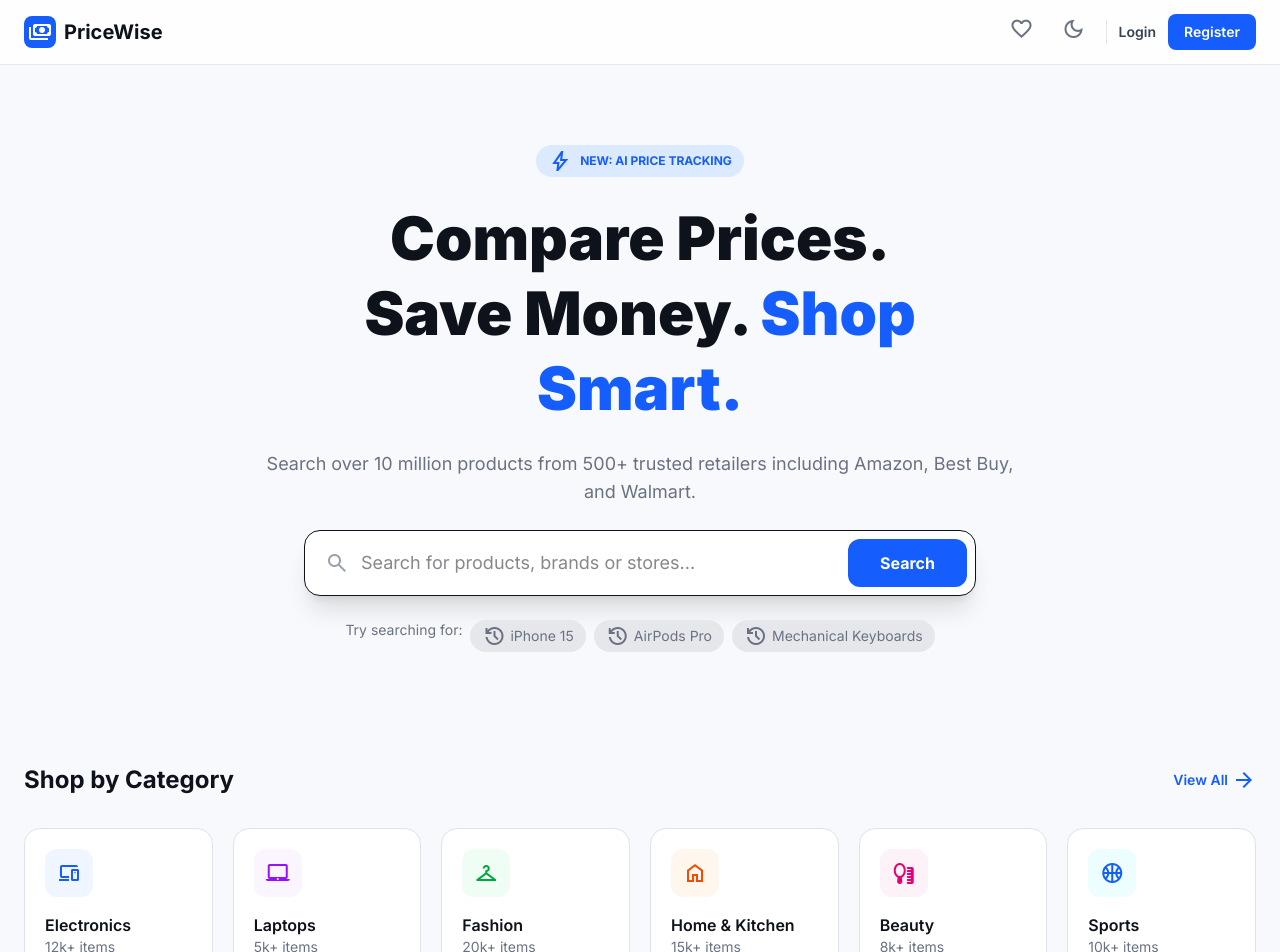
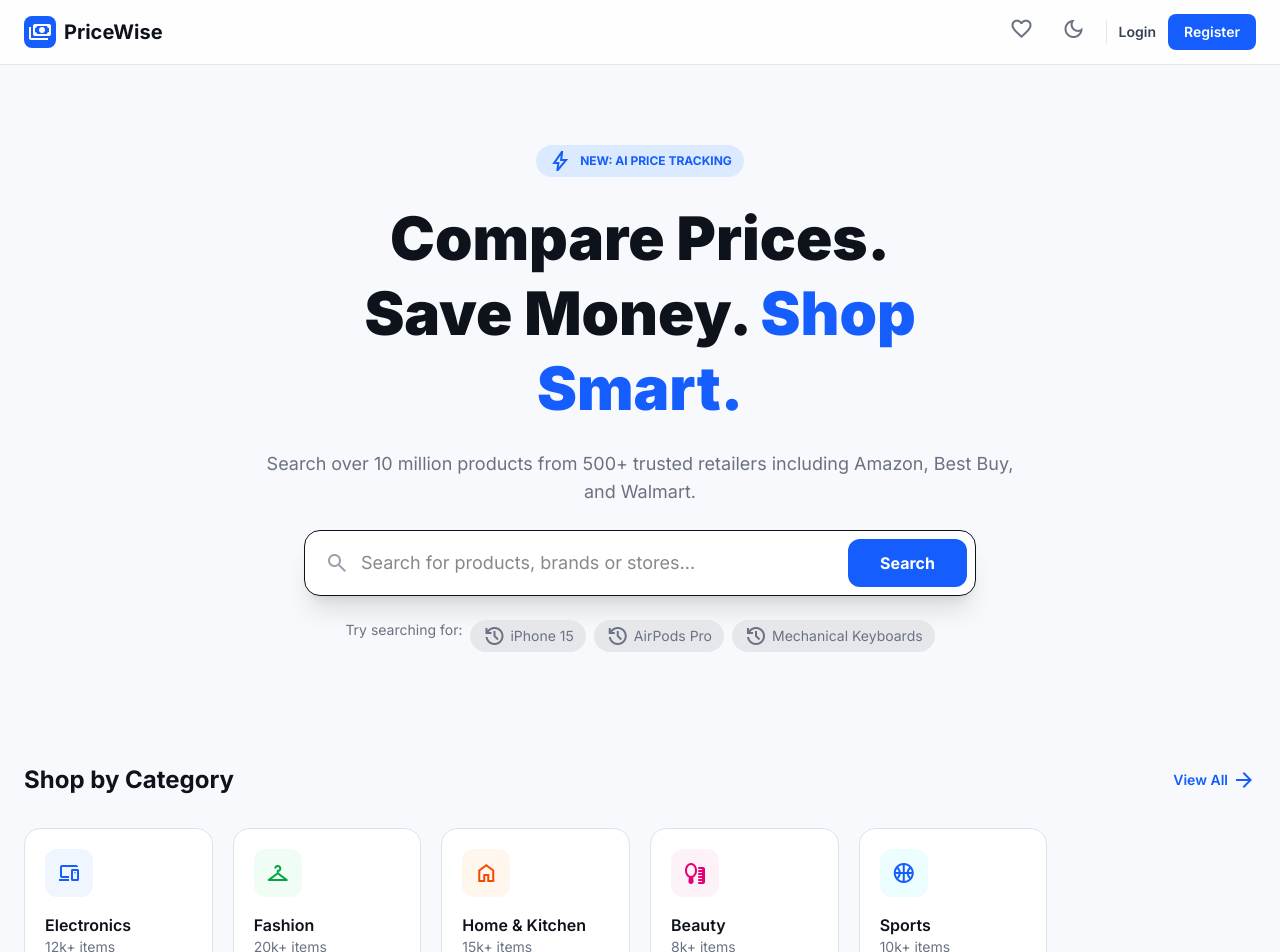
Before and after one commit to Purv0040/Online-Price-Comparison-System, a React (Vite) app in the folder frontend/: page / in a window 1280 px wide. Shown: the top 952 px of the page. Built offline with nearby package versions, Linux system fonts and the light colour scheme; no server answers.

Commit message:
laptop icon remove from home

```diff
--- a/frontend/src/components/home/Categories.jsx
+++ b/frontend/src/components/home/Categories.jsx
@@ -5,7 +5,6 @@ export default function Categories() {
 
   const categories = [
     { name: "Electronics", items: "12k+ items", icon: "devices", bg: "bg-blue-50", hoverBg: "group-hover:bg-blue-600", color: "text-blue-600", hoverColor: "group-hover:text-white", slug: "electronics" },
-    { name: "Laptops", items: "5k+ items", icon: "laptop_mac", bg: "bg-purple-50", hoverBg: "group-hover:bg-purple-600", color: "text-purple-600", hoverColor: "group-hover:text-white", slug: "electronics" },
     { name: "Fashion", items: "20k+ items", icon: "checkroom", bg: "bg-green-50", hoverBg: "group-hover:bg-green-600", color: "text-green-600", hoverColor: "group-hover:text-white", slug: "fashion" },
     { name: "Home & Kitchen", items: "15k+ items", icon: "home", bg: "bg-orange-50", hoverBg: "group-hover:bg-orange-600", color: "text-orange-600", hoverColor: "group-hover:text-white", slug: "home" },
     { name: "Beauty", items: "8k+ items", icon: "self_care", bg: "bg-pink-50", hoverBg: "group-hover:bg-pink-600", color: "text-pink-600", hoverColor: "group-hover:text-white", slug: "beauty" },
```
